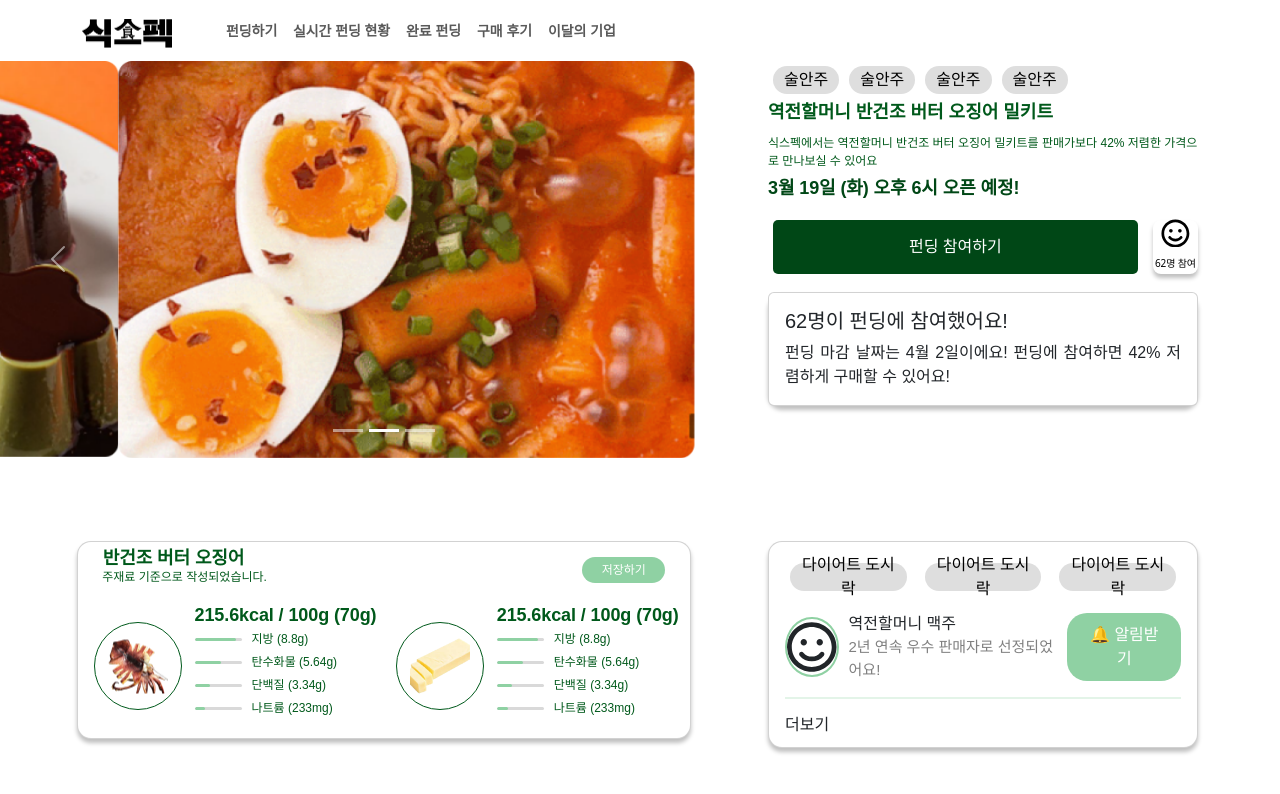
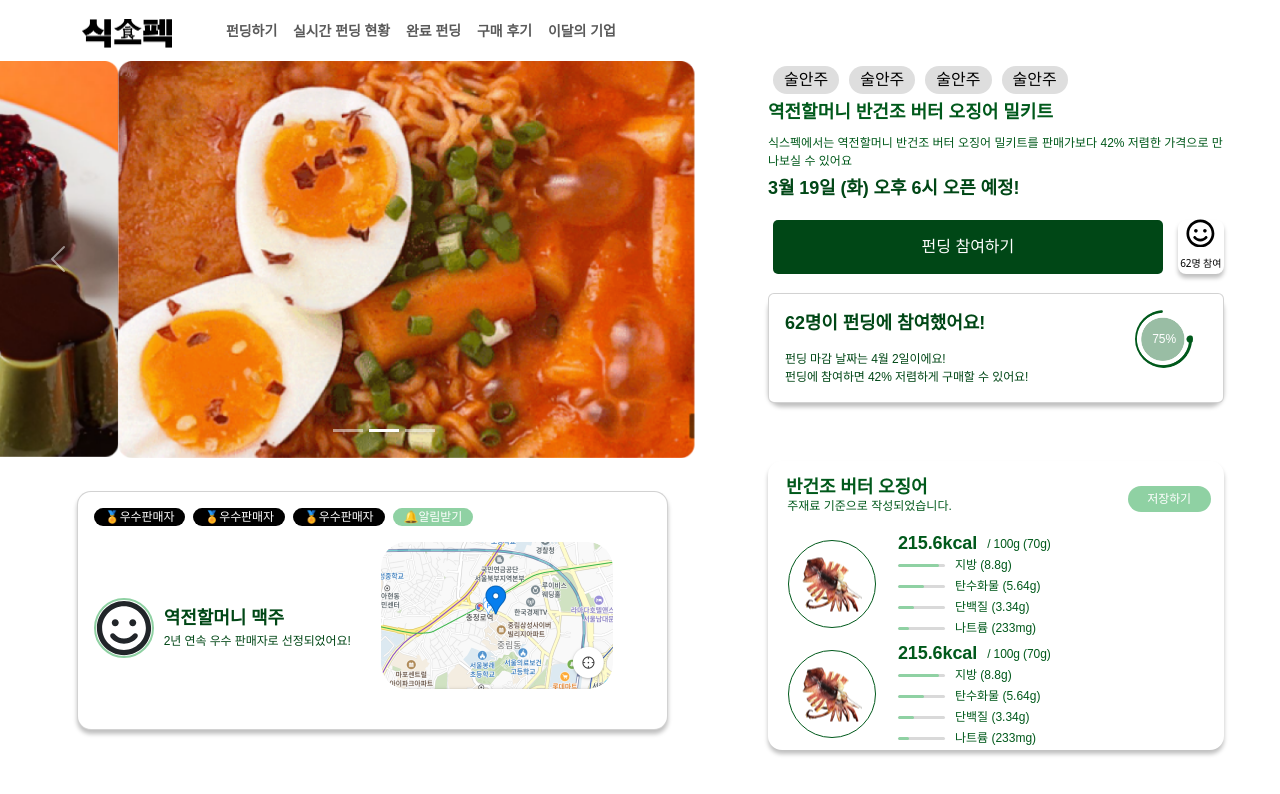
Before and after one commit to 9oormthon-univ/2024_BEOTKKOTTHON_TEAM_26_FE, a React (Create React App) app in the folder goorm/: page /detail/1 in a window 1280 px wide. Shown: the top 794 px of the page. Built offline with nearby package versions, Linux system fonts and the light colour scheme.

Commit message:
✅ [MOD] : Detail.js 완성

```diff
--- a/goorm/src/pages/Detail.js
+++ b/goorm/src/pages/Detail.js
@@ -3,9 +3,12 @@
 import exampleImage from '../images/img.png';
 import exampleImage1 from '../images/오징어.png';
 import exampleImage2 from '../images/버터.png';
+import exampleImage3 from '../images/지도.png';
+import exampleImage4 from '../images/퍼센트원.png';
 import CarouselsInDetail from "../components/CarouselsInDetail";
 import {FaRegSmile} from "react-icons/fa";
-import {Card, Col, ProgressBar as BootstrapProgressBar, Row} from "react-bootstrap";
+import {Button, Card, Col, ProgressBar as BootstrapProgressBar, Row} from "react-bootstrap";
+import React from "react";
 const buttonHeight = '70px'; //오른쪽 버튼 높이
 
 // 전역 설정
@@ -17,38 +20,9 @@
 `;
 // 전역 설정
 
-const GridContainer = styled.div`
-  display: grid;
-  height: 100vh; // 전체 화면 높이(뷰포트)
-  grid-template-columns: 60% 40%;// 좌우를 6대 4 비율로 나눔
-  grid-template-rows: 60% 40%;// 상하를 6대 4 비율로 나눔
 
 
-`;
 
-const TopLeft = styled.div`
-  grid-area: 1 / 1 / 2 / 2; // 상단 왼쪽 영역
-
-
-`;
-
-const TopRight = styled.div`
-  grid-area: 1 / 2 / 2 / 3; // 상단 오른쪽 영역
-  padding-right: 16%;
-
-  text-align: justify;
-`;
-
-const BottomLeft = styled.div`
-  grid-area: 2 / 1 / 3 / 2; // 하단 왼쪽 영역
-  padding-left: 10%;
-  padding-right: 10%;
-`;
-
-const BottomRight = styled.div`
-  grid-area: 2 / 2 / 3 / 3; // 하단 오른쪽 영역
-  padding-right: 16%;
-`;
 
 // 버튼 종류
 // 네모난 버도
@@ -156,6 +130,7 @@
   line-height: 27px;
   letter-spacing: -0.1px;
   color: #00591B;
+  margin-left: 5px;
 `;
 
 // 수정된 저장하기 버튼을 위한 스타일드 컴포넌트
@@ -203,6 +178,7 @@
   font-size: 12px;
   line-height: 18px;
   color: #00591B;
+  margin-bottom: 15px;
 `;
 
 // 컨테이너를 Flex로 정의하여 아이템을 가로로 나열
@@ -212,11 +188,85 @@
   align-items: end; // 요소들을 수직 방향에서 중앙으로 정렬
   width: 100%; // 컨테이너의 폭을 부모의 100%로 설정
   padding: 0 25px; // 양쪽에 여백을 줍니다 (필요에 따라 조정)
+ margin-top: 10px;
+`;
+
+const HashTagButton = styled.button` //.button-in-category
+  display: flex;
+  justify-content: center;
+  align-items: center;
+  padding: 9px 11px;
+  font-style: normal;
+  font-weight: 400;
+  font-size: 12px;
+  line-height: 18px;
+  /* identical to box height, or 150% */
+  letter-spacing: -0.1px;
+  height: 18px;
+  background-color: black;
+  border-radius: 20px;
+  border: none;
+  color: white;
+  text-align: center;
+
+  cursor: pointer;
+
+
 
 `;
 
 
 
+
+const BottomLeftContentTitle = styled.div` //.button-in-category
+  font-style: normal;
+  font-weight: 700;
+  font-size: 18px;
+  line-height: 27px;
+  /* or 150% */
+  letter-spacing: -0.1px;
+color: #004716;
+
+
+
+`;
+
+const BottomLeftContent = styled.div` //.button-in-category
+  font-style: normal;
+  font-weight: 400;
+  font-size: 12px;
+  line-height: 18px;
+  /* identical to box height, or 150% */
+  letter-spacing: -0.1px;
+color: #004716;
+
+
+
+`;
+
+const HashTagButtonGreenColor = styled.button` //.button-in-category
+  display: flex;
+  justify-content: center;
+  align-items: center;
+  padding: 9px 11px;
+  font-style: normal;
+  font-weight: 400;
+  font-size: 12px;
+  line-height: 18px;
+  /* identical to box height, or 150% */
+  letter-spacing: -0.1px;
+  height: 18px;
+  background-color: #8FD1A3;
+  border-radius: 20px;
+  border: none;
+  color: white;
+  text-align: center;
+
+  cursor: pointer;
+
+
+
+`;
 
 // Styled div 컴포넌트 생성
 const CircleImageContainer = styled.div`
@@ -243,9 +293,28 @@
     transform: translate(-50%, -50%); // 중앙 정렬
   }
 `;
+const FlexDiv = styled.div`
+  align-items: start; // 요소들을 세로축 중앙에 위치시킵니다.
+display: flex;
+  width: 250px;
 
+`;
+const CalorieInfoNext = styled.div`
+ width: 400px;
+ margin-left: 10px;
+padding-top: 5px;
+
+  font-family: 'Arial';
+  font-style: normal;
+  font-weight: 400;
+  font-size: 12px;
+  line-height: 18px;
+  /* identical to box height, or 150% */
+  letter-spacing: -0.1px;
+  color: #00591B;
+`;
 const CalorieInfo = styled.div`
-
+ margin-left: 50px;
   width: 186px;
   height: 23px;
 
@@ -283,15 +352,34 @@
   font-size: 12px;
   line-height: 18px; // 높이 일치
   color: #00591B;
-  margin: 5px 0; // 아이템 간 간격 조정
+  margin: 3px 50px; // 아이템 간 간격 조정
+  width: 320px;
 `;
 
 // 여기서 각 NutritionItem 컴포넌트는 영양 정보 텍스트와 ProgressBar를 나란히 배치합니다.
+const MapImageContainer = styled.div`
+  width: 232px;
+  height: 147px;
+  border-radius: 25px;
+  overflow: hidden;
+  background-image: url(${props => props.imageUrl});
+  background-size: cover;
+  background-position: center;
+  margin-left: 20px;
+  margin-bottom: 24px;
+`;
+const MapImage = ({ imageUrl }) => {
+    return <MapImageContainer imageUrl={imageUrl} />;
 
+};
 const CircleImage = ({ imageUrl }) => {
     return <CircleImageContainer imageUrl={imageUrl} />;
+
 };
-
+const CircleImageContainerBox = styled.div`
+margin-left: 20px;
+  transform: translateY(-10px);
+`;
 
 // styled component  버튼 관련
 //  동그란 거카테고리 페이지에서 사용하는 버튼 스타일
@@ -316,6 +404,64 @@
     color: white;
   }
 `;
+// 원형 이미지를 감싸는 컨테이너
+const CircularImageContainer = styled.div`
+  position: relative;
+  width: 58px; // 원의 크기를 조정할 수 있습니다
+  height: 58px;
+  border-radius: 50%;
+  background-image: url(${props => props.imageUrl});
+  background-size: cover; // 이미지를 컨테이너에 맞춰서 채웁니다
+  background-position: center; // 이미지를 중앙에 위치시킵니다
+  display: flex;
+  justify-content: center;
+  align-items: center;
+  transform: translateX(150px);
+`;
+const CircularImageWithPercentage = ({ imageUrl, percentage }) => (
+    <CircularImageContainer imageUrl={imageUrl}>
+        <PercentageDisplay>{percentage}%</PercentageDisplay>
+    </CircularImageContainer>
+);
+// 퍼센트 숫자를 표시할 div
+const PercentageDisplay = styled.div`
+  font-style: normal;
+  font-weight: 400;
+  font-size: 12px;
+  line-height: 18px;
+  /* identical to box height, or 150% */
+  letter-spacing: -0.1px;
+color: white;
+
+
+
+`;
+// TopRightContentTitle
+
+const TopRightContentTitle = styled.div`
+  font-style: normal;
+  font-weight: 700;
+  font-size: 18px;
+  line-height: 27px;
+  /* or 150% */
+  letter-spacing: -0.1px;
+  color: #004716;
+  width: 400px;
+  display: flex;
+  height: 40px;
+`;
+
+const TopRightContent = styled.div`
+  font-style: normal;
+  font-weight: 400;
+  font-size: 12px;
+  line-height: 18px;
+  /* identical to box height, or 150% */
+  letter-spacing: -0.1px;
+  color: #004716;
+`;
+
+
 /*category  네모난 거 페이지 음식카드 밑에 cardsincategory컴포넌트 안에 있는 버튼 .button-in-cardsincategory*/
 const CardsCategoryButton = styled(CategoryButton)`
   display: flex;
@@ -334,10 +480,46 @@
   width: 100%;
 `;
 
+const GridContainer = styled.div`
+  display: grid;
+  height: 100vh;
+  grid-template-columns: 60% 40%; // 좌우를 60% 대 40% 비율로 나눔
+  grid-template-rows: 25% 25% 50%;
+`;
+
+const TopLeft = styled.div`
+  grid-area: 1 / 1 / 2 / 2; // 1행 1열
+`;
+
+const TopRight = styled.div`
+  grid-area: 1 / 2 / 3 / 3; // 1행과 2행을 합쳐서 오른쪽 상단에 배치 (상하 50% 대 50% 비율로)
+  padding-right: 11%;
+`;
+
+const BottomLeft = styled.div`
+  grid-area: 2 / 1 / 3 / 2; // 2행 1열
+  padding-left: 10%;
+  padding-right: 13%;
+  padding-top: 30%;
+`;
+
+const BottomRight = styled.div`
+  grid-area: 3 / 2 / 4 / 3; // 3행 2열, 오른쪽 하단 영역
+  padding-right: 11%;
+`;
 
 
 
-
+// 각 행을 위한 스타일 컴포넌트
+const RowOne = styled(Row)`
+  height: 20%; // 전체 높이의 20%
+`;
+const RowTwo = styled(Row)`
+  height: 40%; // 전체 높이의 40%
+`;
+const RowThree = styled(Row)`
+  height: 40%; // 전체 높이의 40%
+`;
 // 사용 예
 function YourGridComponent() {
     return (
@@ -418,13 +600,22 @@
 
                             <Card.Body>
                                 {/*회사 태그 */}
-                                <div>
 
-                                </div>
-                                <Card.Title>62명이 펀딩에 참여했어요!</Card.Title>
+
                                 <Card.Text style={{ textAlign :'justify'}}>
-                                    펀딩 마감 날짜는 4월 2일이에요!
-                                    펀딩에 참여하면 42% 저렴하게 구매할 수 있어요!
+
+                                    <div style={{display :'flex'}}></div>
+                                    <div style={{display :'flex'}}></div>
+                                    <TopRightContentTitle>62명이 펀딩에 참여했어요!
+                                        <CircularImageWithPercentage
+                                            imageUrl={exampleImage4}
+                                            percentage={75}
+                                        />
+                                    </TopRightContentTitle>
+                                    <TopRightContent>펀딩 마감 날짜는 4월 2일이에요!</TopRightContent>
+                                    <TopRightContent>   펀딩에 참여하면 42% 저렴하게 구매할 수 있어요!</TopRightContent>
+
+
                                 </Card.Text>
 
                             </Card.Body>
@@ -435,37 +626,73 @@
                 </TopRight>
                 {/*하단 왼쪽 컨텐츠*/}
                 <BottomLeft>
-                    <Card style={{boxShadow : '0px 4px 4px rgba(0, 0, 0, 0.25)', borderRadius : '14px'}}>
+                    <Card style={{boxShadow : '0px 4px 4px rgba(0, 0, 0, 0.25)', borderRadius:'14px'}}>
 
-
-                        <FlexContainer>
-
-                            <ProductTitle>반건조 버터 오징어</ProductTitle>
-
-                            <SaveButton>저장하기</SaveButton>
+                        <Card.Body>
 
 
 
-                        </FlexContainer>
-                        <ProductSubtitle>주재료 기준으로 작성되었습니다.</ProductSubtitle>
+                            {/*회사 태그 */}
+                            <div style={{display : 'flex'   , gap: '8px', marginBottom: '16px'}}>
+                                <HashTagButton>🏅우수판매자</HashTagButton>
+                                <HashTagButton>🏅우수판매자</HashTagButton>
+                                <HashTagButton>🏅우수판매자</HashTagButton>
+                                <HashTagButtonGreenColor>🔔알림받기</HashTagButtonGreenColor>
+                            </div>
+
+
+                            <div style={{ display: 'flex', alignItems: 'center' , gap: '10px'}}>
+                                {/* You can replace this with the actual image you want to use */}
+                                <FaRegSmile size="60px" style={{ borderRadius: '50%', border: '2px solid #8FD1A3' }} />
+
+
+
+                                <div>
+                                    <BottomLeftContentTitle>역전할머니 맥주</BottomLeftContentTitle>
+                                    <BottomLeftContent>2년 연속 우수 판매자로 선정되었어요!</BottomLeftContent>
+
+
+                                </div>
+
+
+                                <MapImage imageUrl={exampleImage3}/>
+
+
+                            </div>
 
 
 
 
 
-                        <Card.Body>
-                            <Row>
+                        </Card.Body>
+                    </Card>
+                </BottomLeft>
+                {/*하단 오른쪽 컨텐츠*/}
+                <BottomRight>
+
+                    <Card.Body style={{boxShadow : '0px 4px 4px rgba(0, 0, 0, 0.25)', borderRadius : '14px'}}>
+                        <RowOne>
+
+                            <FlexContainer>
+                                <ProductTitle>반건조 버터 오징어</ProductTitle>
+                                <SaveButton>저장하기</SaveButton>
+                            </FlexContainer>
+                            <ProductSubtitle>주재료 기준으로 작성되었습니다.</ProductSubtitle>
+
+                        </RowOne>
+                        <RowTwo>
+                            {/* 두 번째 행의 내용 */}
                             <Col xs={12} md={6}> {/* 첫 번째 열 */}
                                 <Row>
                                     <Col xs={5} md={4}>
-                                            <CircleImage imageUrl={exampleImage1} />
+                                        <CircleImageContainerBox><CircleImage imageUrl={exampleImage1} /></CircleImageContainerBox>
+
 
                                         {/*<img src={exampleImage} alt="Example" style={{ maxWidth: '100%', height: 'auto' }} />*/}
                                     </Col>
                                     <Col xs={7} md={8}>
-                                            <CalorieInfo>
-                                                215.6kcal / 100g (70g)
-                                            </CalorieInfo>
+                                        <FlexDiv>  <CalorieInfo>215.6kcal</CalorieInfo>
+                                            <CalorieInfoNext>/ 100g (70g)</CalorieInfoNext></FlexDiv>
                                         <Card.Text >
                                             <NutritionItem>
                                                 <StyledProgressBar now={88} />지방 (8.8g)
@@ -485,16 +712,17 @@
                                     </Col>
                                 </Row>
                             </Col>
+                        </RowTwo>
+                        <RowThree>
                             <Col xs={12} md={6}> {/* 두 번째 열 */}
                                 <Row>
                                     <Col xs={5} md={4}>
-                                            <CircleImage imageUrl={exampleImage2} />
+                                        <CircleImageContainerBox><CircleImage imageUrl={exampleImage1} /></CircleImageContainerBox>
 
                                     </Col>
                                     <Col xs={7} md={8}>
-                                            <CalorieInfo>
-                                                215.6kcal / 100g (70g)
-                                            </CalorieInfo>
+                                        <FlexDiv>  <CalorieInfo>215.6kcal</CalorieInfo>
+                                            <CalorieInfoNext>/ 100g (70g)</CalorieInfoNext></FlexDiv>
                                         <Card.Text >
                                             <NutritionItem>
                                                 <StyledProgressBar now={88} />지방 (8.8g)
@@ -514,55 +742,15 @@
                                     </Col>
                                 </Row>
                             </Col>
-                            </Row>
-
+                        </RowThree>
                     </Card.Body>
-                    </Card>
-
-                </BottomLeft>
-                {/*하단 오른쪽 컨텐츠*/}
-                <BottomRight>
-
-                    <Card style={{boxShadow : '0px 4px 4px rgba(0, 0, 0, 0.25)', borderRadius:'14px'}}>
-
-                        <Card.Body>
-
-
-
-                            {/*회사 태그 */}
-                            <div style={{display : 'flex'   , gap: '8px', marginBottom: '16px'}}>
-                                <CategoryButton>다이어트 도시락</CategoryButton>
-                                <CategoryButton>다이어트 도시락</CategoryButton>
-                                <CategoryButton>다이어트 도시락</CategoryButton>
-
-                            </div>
-
-
-                            <div style={{ display: 'flex', alignItems: 'center' , gap: '10px'}}>
-                                {/* You can replace this with the actual image you want to use */}
-                                <FaRegSmile size="60px" style={{ borderRadius: '50%', border: '2px solid #8FD1A3' }} />
-
-
-
-                                <div>
-                                    <p style={{ margin: 0 }}>역전할머니 맥주</p>
-                                    <p style={{ margin: 0, fontSize: '15px', color: 'grey' }}>2년 연속 우수 판매자로 선정되었어요!</p>
-                                </div>
-
-                                <button className="button-in-category" style={{ backgroundColor: '#8FD1A3', color: 'white', border: 'none', padding: '10px 20px', borderRadius: '20px' }}>
-                                    🔔 알림받기
-                                </button>
-
-                            </div>
 
 
 
 
 
-                            <hr style={{border: '1px solid #8FD1A3'   }} />
-                            <h6 style={{marginBottom : '-3px'}}>더보기</h6>
-                        </Card.Body>
-                    </Card>
+
+
                 </BottomRight>
             </GridContainer>
         </div>
```
Also changed, not shown: goorm/src/images/지도.png (added), goorm/src/images/퍼센트원.png (added). Lines whose indentation alone changed are shown as unchanged.
